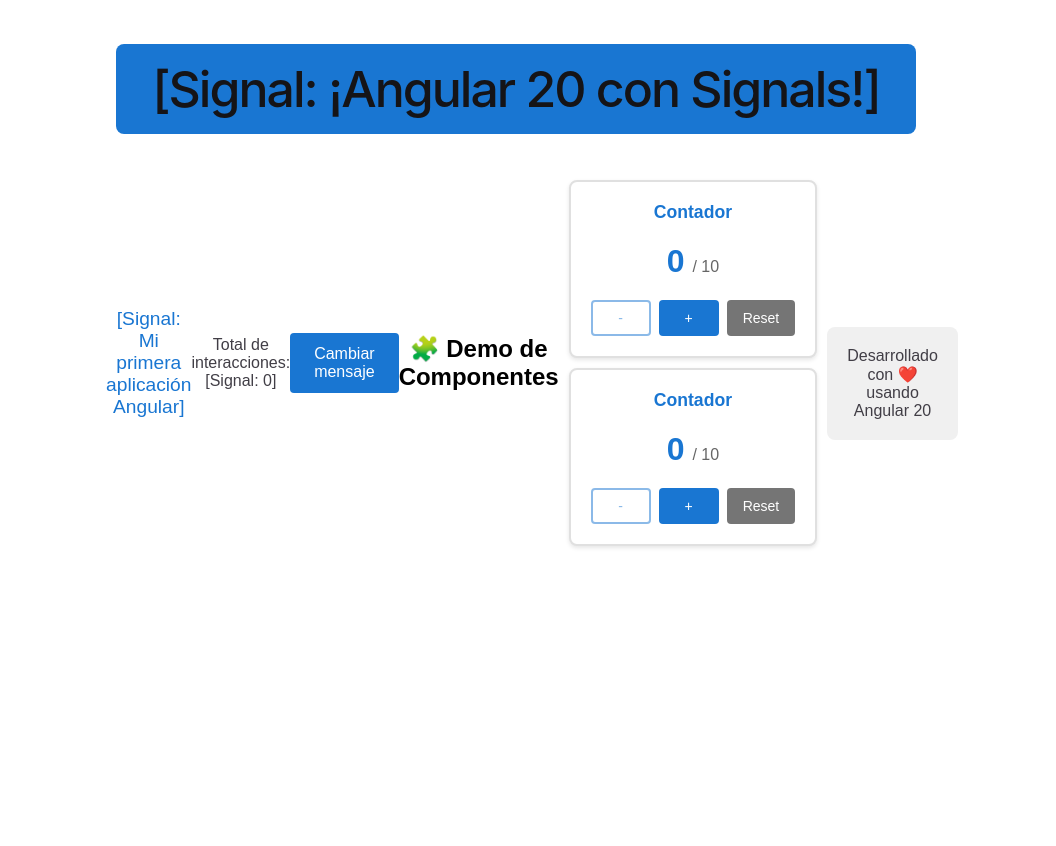
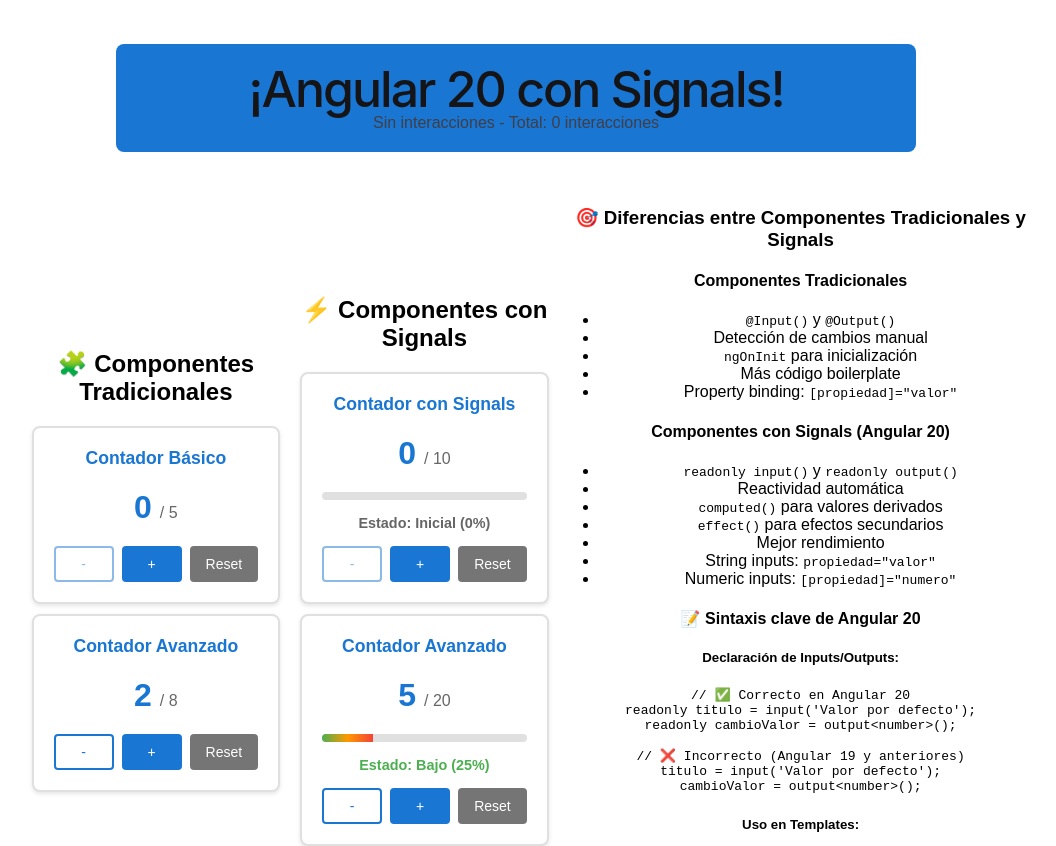
Before and after one commit to devburgos27/mi-primera-app, an Angular app: page / in a window 1280 px wide. Shown: the top 846 px of the page, without its empty margins (124-1180 px from the left). Before the commit the page ends 800 px from the top, so only its background shows below. Built offline with nearby package versions, Linux system fonts and the light colour scheme.

Commit message:
typescript y html funcionando

```diff
--- a/src/app/app.html
+++ b/src/app/app.html
@@ -185,39 +185,107 @@
 <main class="main">
 <div class="container">
   <header>
-    <h1>{{ title }}</h1>
-
+    <h1>{{ title() }}</h1>
+    <p class="estadisticas">{{ estadisticas() }} - Total: {{ totalClicks() }} interacciones</p>
   </header>
 
   <main>
-    <p class="mensaje">{{ mensaje }}</p>
-    <p>Total de interacciones: {{ totalClicks }}</p>
-    <button class="btn-primary" (click)="cambiarMensaje()">
-      Cambiar mensaje
-    </button>
-    <h2>🧩 Demo de Componentes</h2>
-
+    <section class="seccion">
+      <h2>🧩 Componentes Tradicionales</h2>
       <div class="componentes-grid">
-      <!-- Componente 1: Contador Básico -->
-      <app-contador>
+        <app-contador
           titulo="Contador Básico"
           [valorInicial]="0"
           [maximo]="5"
           (cambioValor)="onContadorCambio($event)">
         </app-contador>
 
-      <!-- Componente 2: Contador Avanzado -->
-      <app-contador>
+        <app-contador
           titulo="Contador Avanzado"
-        [valorInicial]="3"
-        [maximo]="15"
+          [valorInicial]="2"
+          [maximo]="8"
           (cambioValor)="onContadorCambio($event)">
         </app-contador>
       </div>
+    </section>
+
+    <section class="seccion">
+      <h2>⚡ Componentes con Signals</h2>
+      <div class="componentes-grid">
+        <!-- Sintaxis correcta para Angular 20 con signals -->
+        <app-contador-signals
+          titulo="Contador con Signals"
+          [valorInicial]="0"
+          [maximo]="10"
+          (cambioValor)="onContadorCambio($event)">
+        </app-contador-signals>
+
+        <app-contador-signals
+          titulo="Contador Avanzado"
+          [valorInicial]="5"
+          [maximo]="20"
+          (cambioValor)="onContadorCambio($event)">
+        </app-contador-signals>
+      </div>
+    </section>
+
+    <div class="comparacion">
+      <h3>🎯 Diferencias entre Componentes Tradicionales y Signals</h3>
+      <div class="comparacion-grid">
+        <div class="comparacion-item">
+          <h4>Componentes Tradicionales</h4>
+          <ul>
+            <li><code>@Input()</code> y <code>@Output()</code></li>
+            <li>Detección de cambios manual</li>
+            <li><code>ngOnInit</code> para inicialización</li>
+            <li>Más código boilerplate</li>
+            <li>Property binding: <code>[propiedad]="valor"</code></li>
+          </ul>
+        </div>
+        <div class="comparacion-item">
+          <h4>Componentes con Signals (Angular 20)</h4>
+          <ul>
+            <li><code>readonly input()</code> y <code>readonly output()</code></li>
+            <li>Reactividad automática</li>
+            <li><code>computed()</code> para valores derivados</li>
+            <li><code>effect()</code> para efectos secundarios</li>
+            <li>Mejor rendimiento</li>
+            <li>String inputs: <code>propiedad="valor"</code></li>
+            <li>Numeric inputs: <code>[propiedad]="numero"</code></li>
+          </ul>
+        </div>
+      </div>
+
+      <div class="sintaxis-angular20">
+        <h4>📝 Sintaxis clave de Angular 20</h4>
+        <div class="sintaxis-ejemplos">
+          <div class="ejemplo">
+            <h5>Declaración de Inputs/Outputs:</h5>
+            <pre><code>// ✅ Correcto en Angular 20
+readonly titulo = input('Valor por defecto');
+readonly cambioValor = output&lt;number&gt;();
+
+// ❌ Incorrecto (Angular 19 y anteriores)
+titulo = input('Valor por defecto');
+cambioValor = output&lt;number&gt;();</code></pre>
+          </div>
+          <div class="ejemplo">
+            <h5>Uso en Templates:</h5>
+            <pre><code>&lt;!-- ✅ String inputs (sin corchetes) --&gt;
+&lt;app-contador titulo="Mi Contador"&gt;&lt;/app-contador&gt;
+
+&lt;!-- ✅ Numeric/Boolean inputs (con corchetes) --&gt;
+&lt;app-contador [valorInicial]="5" [maximo]="10"&gt;&lt;/app-contador&gt;</code></pre>
+          </div>
+        </div>
+      </div>
+    </div>
+  </main>
 
   <footer>
-    <p>Desarrollado con ❤️ usando Angular 20</p>
+    <p>Desarrollado con ❤️ usando Angular 20 y Signals</p>
   </footer>
+</div>
 </main>
 
 <!-- * * * * * * * * * * * * * * * * * * * * * * * * * * * * * * * * -->
--- a/src/app/app.ts
+++ b/src/app/app.ts
@@ -15,11 +15,12 @@ export class App {
   contador = signal(0);
   totalClicks = signal(0);
 
-    cambiarMensaje() {
-    this.mensaje = this.mensaje === 'Mi primera aplicación Angular'
+cambiarMensaje() {
+    this.mensaje.set(
+      this.mensaje() === 'Mi primera aplicación Angular'
       ? '¡Angular 20 es genial!'
-      : 'Mi primera aplicación Angular';
-    this.contador++;
+      : 'Mi primera aplicación Angular');
+    this.contador.update ( v => v + 1 );
   }
   // Computed signal para estadísticas
   estadisticas = computed(() => {
@@ -31,8 +32,8 @@ export class App {
     return '¡Dominando Angular!';
   });
 
-  onContadorCambio(nuevoValor: number) {
-    this.totalClicks++;
+onContadorCambio(nuevoValor: number) {
+    this.totalClicks.update ( v => v + 1 );
     console.log('Contador cambió a:', nuevoValor);
   }
 }
```
Lines whose indentation alone changed are shown as unchanged.
